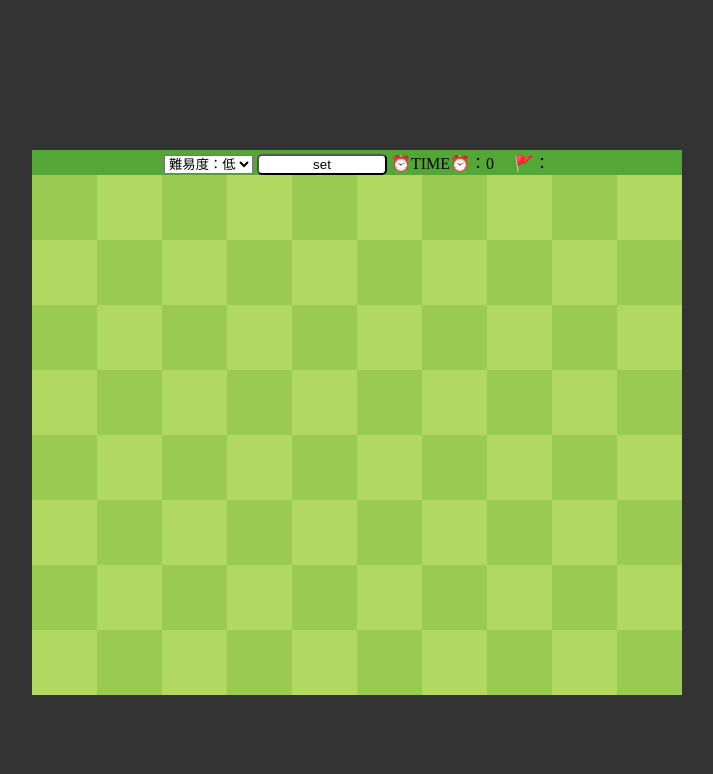
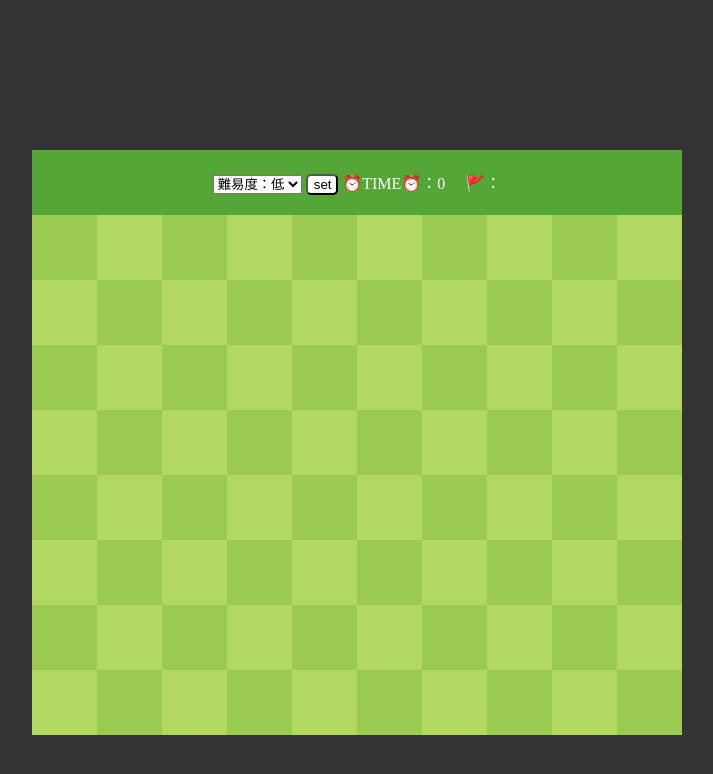
Before and after one commit to LilSuzuChan/LilSuzuChan, a plain HTML site: page index.html in a window 1280 px wide. Shown: the whole page, without its empty margins (283-996 px from the left). Drawn offline with Linux system fonts and the light colour scheme; a web font is replaced by a local one.

Commit message:
Update style.css

```diff
--- a/style.css
+++ b/style.css
@@ -1,12 +1,8 @@
 @charset "UTF-8";
-@font-face {
-  font-family: Moderne Sans;
-  src: url(https://s3-us-west-2.amazonaws.com/s.cdpn.io/4273/moderne_sans.woff2);
-}
+
 * {
   box-sizing: border-box;
 }
-
 body {
   margin: 0;
   background: rgba(51, 51, 51);
@@ -14,15 +10,17 @@ body {
 }
 
 #game-set {
+  color: white;
   margin: auto;
   margin-top: 150px;
+  padding-top: 20px;
+  padding-bottom: 20px;
   text-align: center;
   background: rgba(84, 166, 54);
 }
 
 #button {
-  width: 20%;
-  /* margin: 3px auto; */
+  width: 5%;
   text-align: center;
   background: white;
   border-radius: 5px;
```
